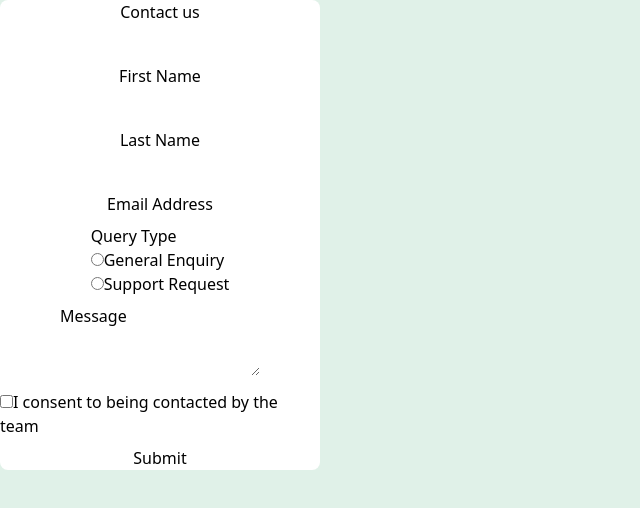
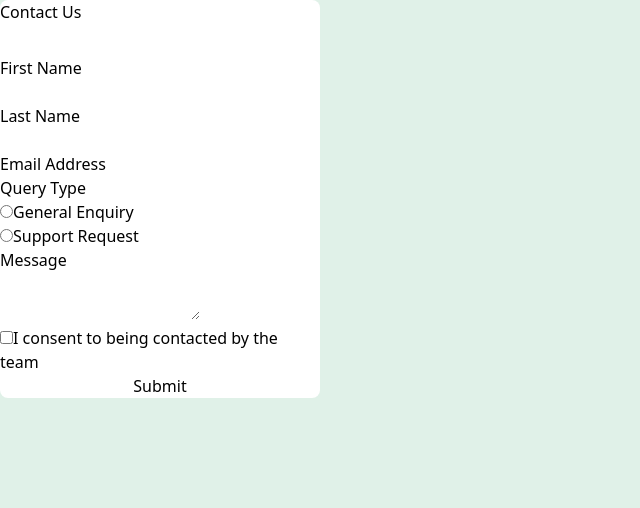
Before and after one commit to raswonders/contact-form, a React (Vite) app: page / in a window 1280 px wide. Shown: the top 508 px of the page, without its empty margins (0-640 px from the left). Built offline with nearby package versions, Linux system fonts and the light colour scheme.

Commit message:
pass handler to form instead of submit button

```diff
--- a/src/components/Button.tsx
+++ b/src/components/Button.tsx
@@ -1,9 +1,9 @@
 export function Button({
   value,
-  onClick,
+  type = "button",
 }: {
   value: string;
-  onClick: () => void;
+  type?: string;
 }) {
-  return <input type="button" value={value} onClick={onClick} />;
+  return <input type={type} value={value} />;
 }
--- a/src/components/Card.tsx
+++ b/src/components/Card.tsx
@@ -4,10 +4,15 @@ import { Message } from "./Message";
 import { RadioSelection } from "./RadioSelection";
 import { TextField } from "./TextField";
 
+const handleSubmit: React.FormEventHandler<HTMLFormElement> = (event) => {
+  alert("submitted");
+};
+
 export function Card() {
   return (
-    <main className="w-80 flex flex-col items-center bg-white rounded-lg space-y-2">
-      <h1>Contact us</h1>
+    <main className="w-80 flex flex-col bg-white rounded-lg space-y-2">
+      <h1>Contact Us</h1>
+      <form action="" onSubmit={handleSubmit} className="flex flex-col">
         <TextField label="First Name" />
         <TextField label="Last Name" />
         <TextField label="Email Address" />
@@ -17,7 +22,8 @@ export function Card() {
         />
         <Message />
         <Checkbox label="I consent to being contacted by the team" />
-      <Button value="Submit" onClick={() => {}} />
+        <Button type="submit" value="Submit" />
+      </form>
     </main>
   );
 }
```
Lines whose indentation alone changed are shown as unchanged.
